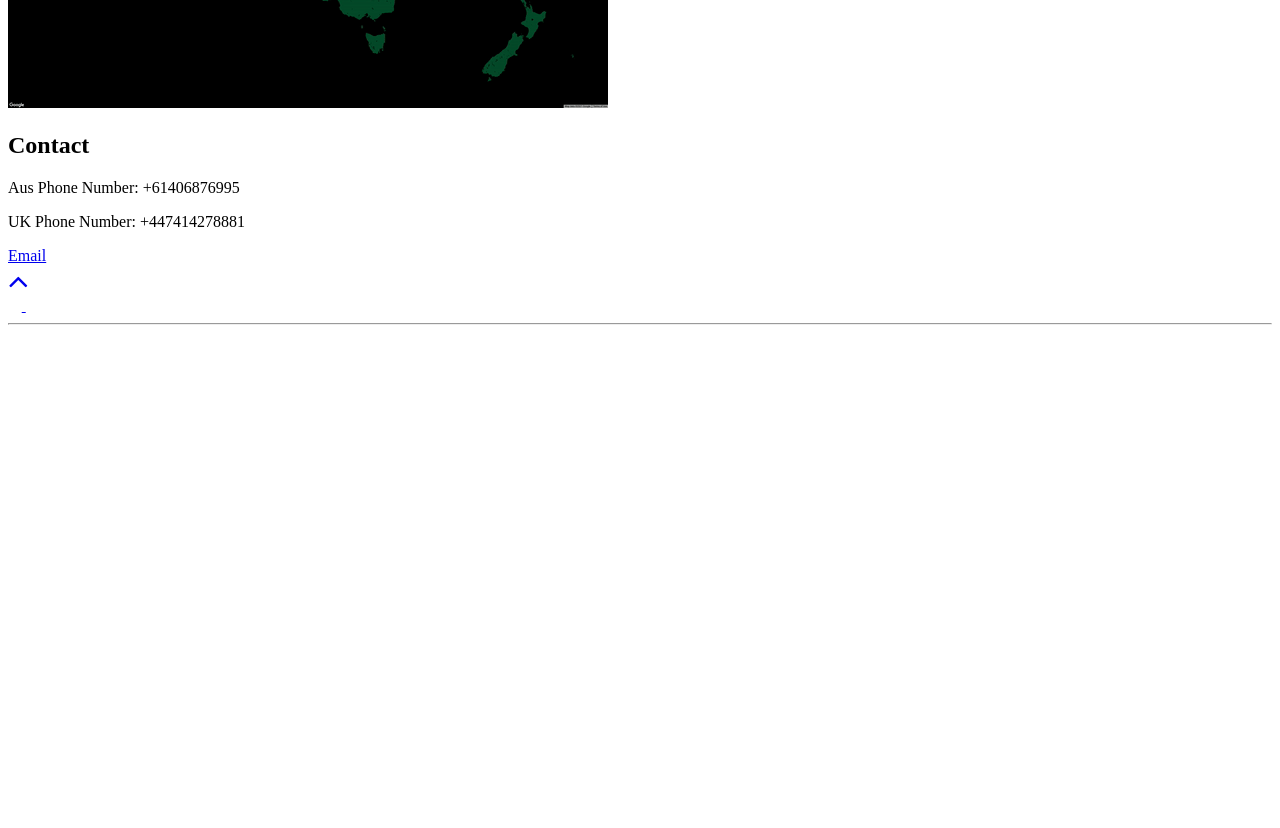
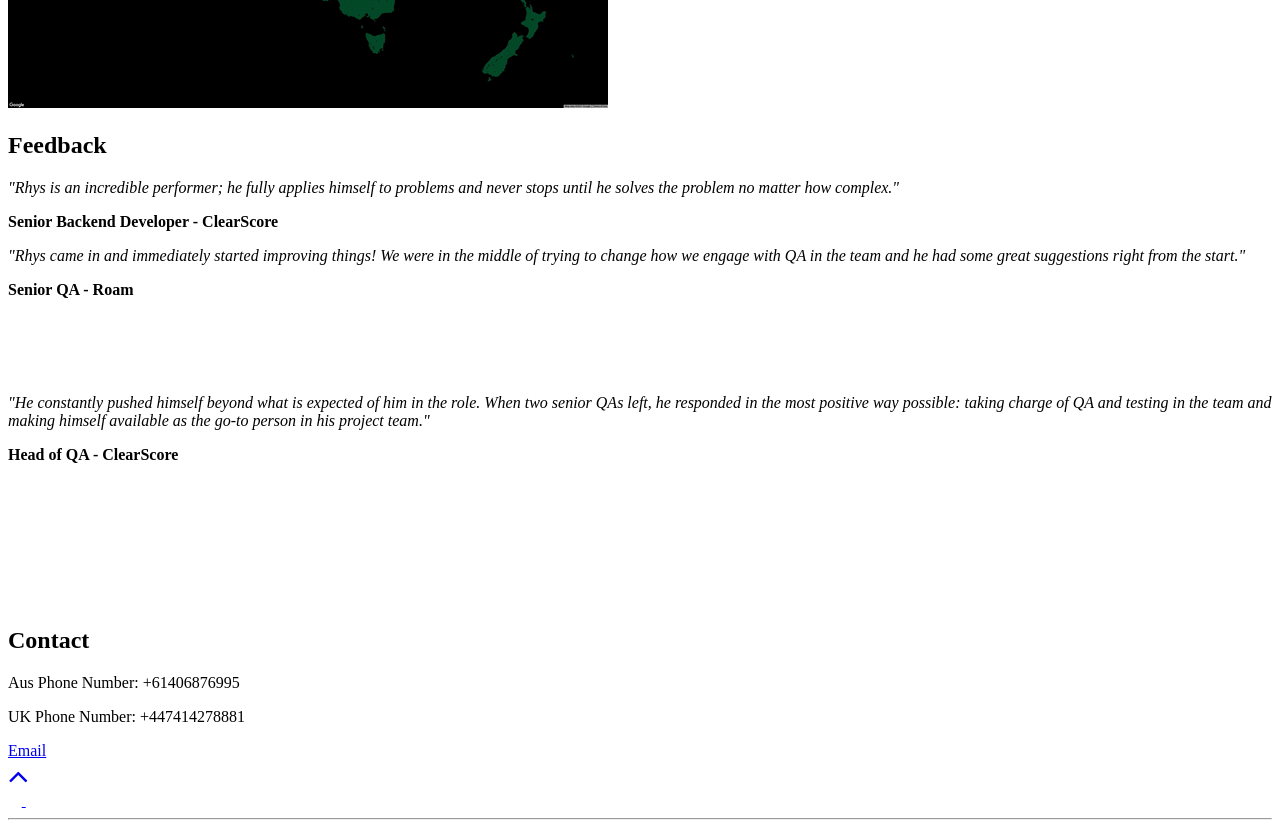
Before and after one commit to rhys-thomas-QA/portfolio, a website: page src/template.html in a window 1280 px wide. Shown: the part 1500-2328 px from the top of the page. Before the commit the page ends 1833 px from the top, so only its background shows below. Drawn offline with nearby package versions, Linux system fonts and the light colour scheme.

Commit message:
Update template.html
Add feedback section

```diff
--- a/src/template.html
+++ b/src/template.html
@@ -42,7 +42,7 @@
         I'm a Software Tester.
       </h1>
       <p class="hero-cta" class="load-hidden">
-        <a class="cta-btn cta-btn--hero" href="#about">Know more</a>
+        <a class="cta-btn cta-btn--hero" href="#about">Learn more</a>
       </p>
     </div>
   </div>
@@ -158,6 +158,62 @@
   </section>
   <!-- /END Projects Section -->
 
+  <!-- **** Feedback Section **** -->
+  <section id="feedback">
+    <div class="container">
+      <h2 class="section-title">Feedback</h2>
+      <div style="padding-bottom: 10%;" class="row feedback-wrapper">
+        <div class="col-md-6 col-sm-12">
+          <div class="feedback-wrapper__info">
+            <p class="feedback-wrapper__info-text">
+              <i>"Rhys is an incredible performer; he fully applies himself to problems and never stops until he solves
+                the problem no matter how complex."
+              </i>
+            </p>
+            <p class="feedback-wrapper__info-text">
+              <b>
+                Senior Backend Developer - ClearScore
+              </b>
+            </p>
+          </div>
+        </div>
+        <div class="col-md-6 col-sm-12">
+          <div class="feedback-wrapper__image">
+            <p class="feedback-wrapper__info-text">
+              <i>
+                "Rhys came in and immediately started improving things! We were in the middle of trying to change how we engage
+                with QA in the team and he had some great suggestions right from the start."
+              </i>
+            </p>
+            <p class="feedback-wrapper__info-text">
+              <b>
+                Senior QA - Roam
+              </b>
+            </p>
+          </div>
+        </div>
+        <div style="padding-top: 5%;"class="col-md-12 col-sm-12">
+          <div class="feedback-wrapper__image">
+            <p class="feedback-wrapper__info-text">
+              <i>
+                "He constantly pushed
+                himself beyond what is expected of him in the role. When two senior QAs left, he
+                responded in the most positive way possible: taking charge of QA and testing in the team and making himself
+                available as the go-to person in his project team."
+              </i>
+            </p>
+            <p class="feedback-wrapper__info-text">
+              <b>
+                Head of QA - ClearScore
+              </b>
+            </p>
+          </div>
+        </div>
+      </div>
+    </div>
+  </section>
+  <!-- /END Feedback Section -->
+
   <!-- **** Contact Section **** -->
   <section id="contact">
     <div class="container">
```
